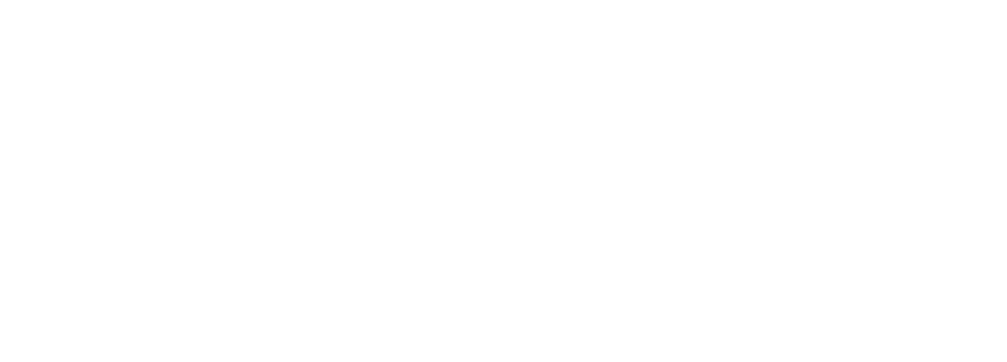
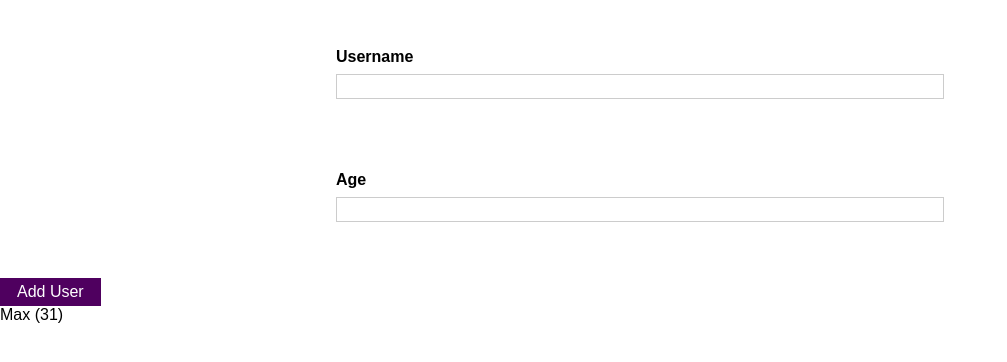
Before and after one commit to kevinoverworked/react-assignment-user-adding, a React (Create React App) app: page / in a window 1280 px wide. Shown: the top 362 px of the page, without its empty margins (0-1007 px from the left). Built offline with nearby package versions, Linux system fonts and the light colour scheme.

Commit message:
Created components for displaying a list of users and adding new users

```diff
--- a/package.json
+++ b/package.json
@@ -3,12 +3,12 @@
   "version": "0.1.0",
   "private": true,
   "dependencies": {
-    "@testing-library/jest-dom": "^4.2.4",
+    "@testing-library/jest-dom": "^5.15.0",
     "@testing-library/react": "^9.4.1",
     "@testing-library/user-event": "^7.2.1",
     "react": "^17.0.2",
     "react-dom": "^17.0.2",
-    "react-scripts": "4.0.3"
+    "react-scripts": "^4.0.3"
   },
   "scripts": {
     "start": "react-scripts start",
--- a/src/App.js
+++ b/src/App.js
@@ -1,10 +1,10 @@
 import React from 'react';
-
+import Users from "./components/Users/Users";
 
 function App() {
   return (
     <div>
-
+      <Users />
     </div>
   );
 }
--- /dev/null
+++ b/src/components/AddUser/AddUser.js
@@ -0,0 +1,46 @@
+import React, { useState } from "react";
+import Button from "../UI/Button";
+import styles from "./AddUser.module.css";
+
+const AddUser = (props) => {
+    const [enteredName, setEnteredName] = useState("");
+    const [enteredAge, setEnteredAge] = useState("");
+
+    const nameHandler = (event) => {
+        setEnteredName(event.target.value);
+    };
+
+    const ageHandler = (event) => {
+        setEnteredAge(event.target.value);
+    }
+
+    const submitHandler = (event) => {
+        event.preventDefault();
+
+        const newUserData = {
+            id: enteredName + "_" + Math.random(),
+            name: enteredName,
+            age: enteredAge,
+        };
+        console.log(newUserData);
+        props.onAddUser(newUserData);
+        setEnteredName("");
+        setEnteredAge("");
+    };
+
+    return (
+        <form onSubmit={submitHandler}>
+            <div className={styles.input}>
+                <label>Username</label>
+                <input type="text" name="username" value={enteredName} onChange={nameHandler} />
+            </div>
+            <div className={styles.input}>
+                <label>Age</label>
+                <input type="number" name="age" value={enteredAge} onChange={ageHandler} />
+            </div>
+            <Button label="Add User" />
+        </form>
+    )
+};
+
+export default AddUser;
--- /dev/null
+++ b/src/components/AddUser/AddUser.module.css
@@ -0,0 +1,26 @@
+.input {
+    margin: 2rem auto;
+    padding: 1rem;
+    width: 90%;
+    max-width: 40rem;
+  }
+
+  .input label {
+    display: block;
+    font-weight: bold;
+    margin-bottom: 0.5rem;
+  }
+
+  .input input {
+    font: inherit;
+    display: block;
+    width: 100%;
+    border: 1px solid #ccc;
+    padding: 0.15rem;
+    margin-bottom: 0.5rem;
+  }
+
+  .input input:focus {
+    outline: none;
+    border-color: #4f005f;
+  }
--- /dev/null
+++ b/src/components/UI/Button.js
@@ -0,0 +1,12 @@
+import React from "react";
+import styles from "./Button.module.css";
+
+const Button = (props) => {
+    return (
+        <button type="submit" className={styles.button}>
+            {props.label}
+        </button>
+    );
+};
+
+export default Button;
--- /dev/null
+++ b/src/components/UI/Button.module.css
@@ -0,0 +1,18 @@
+.button {
+    font: inherit;
+    border: 1px solid #4f005f;
+    background: #4f005f;
+    color: white;
+    padding: 0.25rem 1rem;
+    cursor: pointer;
+  }
+
+  .button:hover,
+  .button:active {
+    background: #741188;
+    border-color: #741188;
+  }
+
+  .button:focus {
+    outline: none;
+  }
--- /dev/null
+++ b/src/components/Users/Users.js
@@ -0,0 +1,29 @@
+import React, { useState } from "react";
+import UsersList from "./UsersList";
+import AddUser from "../AddUser/AddUser";
+
+const userData = [
+    {
+        id: "Max_01",
+        name: "Max",
+        age: 31
+    }
+];
+const Users = () => {
+    const [users, setUsers] = useState(userData);
+
+    const setAddUser = (user) => {
+        setUsers(prevUsers => {
+            return [user, ...prevUsers];
+        });
+    };
+
+    return (
+        <div>
+            <AddUser onAddUser={setAddUser} />
+            <UsersList data={users} />
+        </div>
+    )
+};
+
+export default Users;
--- /dev/null
+++ b/src/components/Users/UsersItem.js
@@ -0,0 +1,7 @@
+import React from "react";
+
+const UsersItem = (props) => {
+    return <div>{props.name} ({props.age})</div>
+};
+
+export default UsersItem;
--- /dev/null
+++ b/src/components/Users/UsersList.js
@@ -0,0 +1,14 @@
+import React from "react";
+import UsersItem from "./UsersItem";
+
+const UsersList = (props) => {
+    return (
+        <div>
+            {props.data.map((user) => (
+                <UsersItem key={user.id} name={user.name} age={user.age} />
+            ))}
+        </div>
+    )
+};
+
+export default UsersList;
```
Also changed, not shown: src/components/Users.js (deleted, +0 -12 lines), src/components/UsersItem.js (deleted, +0 -9 lines), src/components/UsersList.js (deleted, +0 -9 lines), 2 other files (tests, documents, lock files or other folders).
